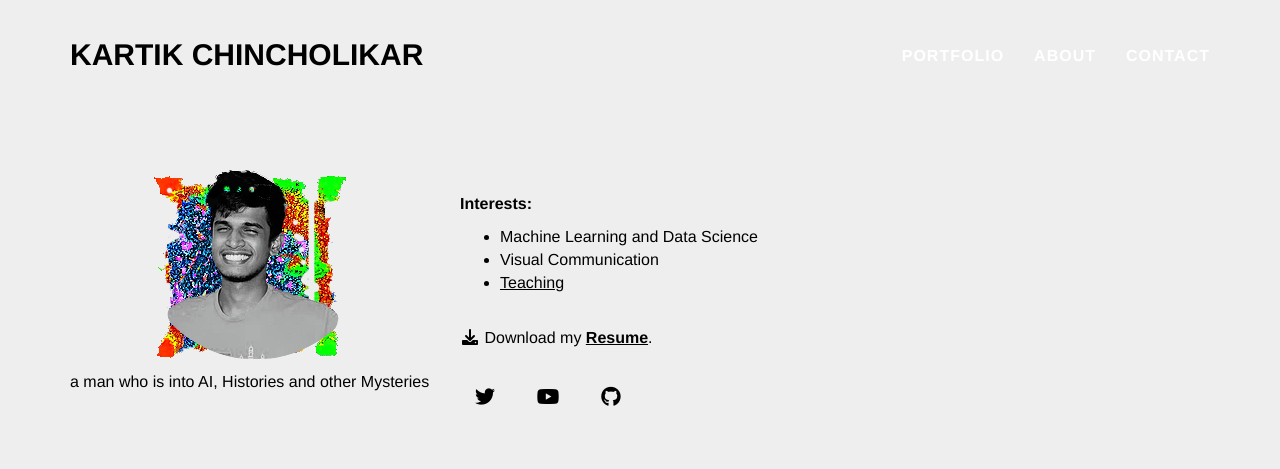
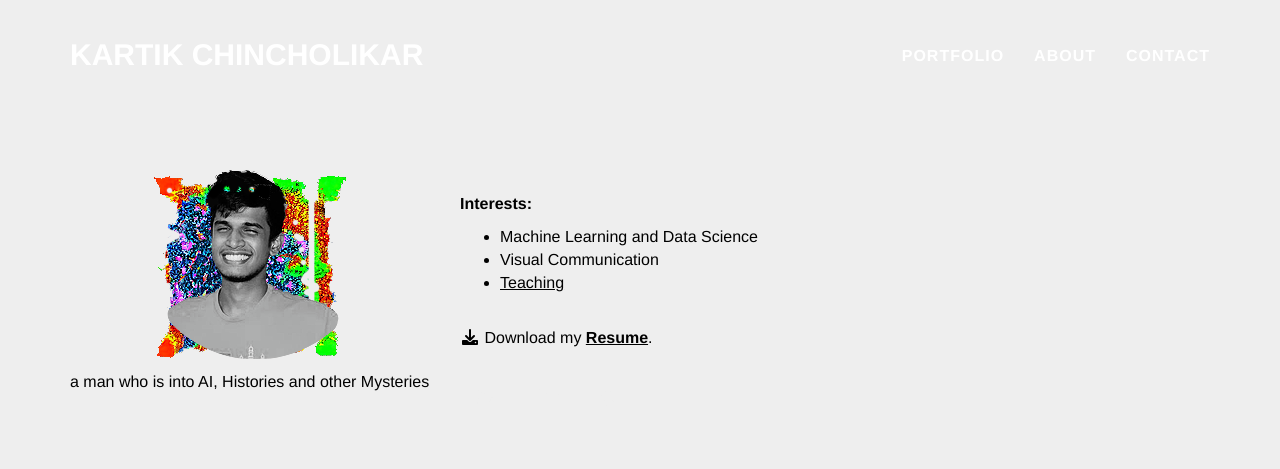
Before and after one commit to kartikchincholikar/kartikchincholikar.github.io, a Jekyll site: the page built from _posts/2014-07-19-Group Equivariant Neural Networks.markdown, in a window 1280 px wide and 1400 px high. Shown: the top 469 px of the window. Built offline with Jekyll 4.4.1, drawn with Linux system fonts in a browser that asks for light colours; some of the changed text lies outside the part shown; grey boxes are pictures that could not be loaded.

Commit message:
changes color flip

```diff
--- a/_includes/about.html
+++ b/_includes/about.html
@@ -17,7 +17,7 @@
       </div>
       <div class="col-lg-4 col-lg-offset-2">
         <p><br><<b> MOTIVATION </b>><br>
-          I'm keen on studying <a href="https://geometricdeeplearning.com/" target="_blank" style="color:rgb(0, 0, 0);"><u><b>Geometric Deep Learning</b></u></a>, which is all about designing Neural Network architechtures which respect the Symmetries in the data.<br>
+          I'm keen on studying and applying <a href="https://geometricdeeplearning.com/" target="_blank" style="color:rgb(0, 0, 0);"><u><b>Geometric Deep Learning</b></u></a> to real world domain specific problems.<br>
           <br><br>
           <<b> EDUCATION </b>><br>
 I studied Mechanical Engineering at Savitribai Phule Pune University, India.
--- a/_includes/modals.html
+++ b/_includes/modals.html
@@ -25,7 +25,7 @@
               .bold-helvetica {
                 font-family: Helvetica, Arial, sans-serif; /* Use Helvetica or fallback to Arial if unavailable */
                 font-weight: normal; /* Make the text bold */
-                text-transform: lowercase; /* Convert text to all uppercase */
+                /* text-transform: lowercase;  */
               }
             </style>
             <br><p style="text-align: left; color: rgb(0, 0, 0);" class="bold-helvetica">{{ post.description }}</p><br>
--- a/_includes/nav.html
+++ b/_includes/nav.html
@@ -15,16 +15,16 @@
     <!-- Collect the nav links, forms, and other content for toggling -->
     <div class="collapse navbar-collapse" id="bs-example-navbar-collapse-1">
       <ul class="nav navbar-nav navbar-right">
-        <li class="hidden">
+        <li class="hidden" style="color: black;">
           <a href="#page-top"></a>
         </li>
-        <li class="page-scroll">
+        <li class="page-scroll" style="color: black;">
           <a href="#portfolio">Portfolio</a>
         </li>
-        <li class="page-scroll">
+        <li class="page-scroll" style="color: black;">
           <a href="#about">About</a>
         </li>
-        <li class="page-scroll">
+        <li class="page-scroll" style="color: black;">
           <a href="#contact">Contact</a>
         </li>
       </ul>
```
Also changed, not shown: _includes/css/main.css (+7 -9 lines), _includes/css/bootstrap.min.css.
